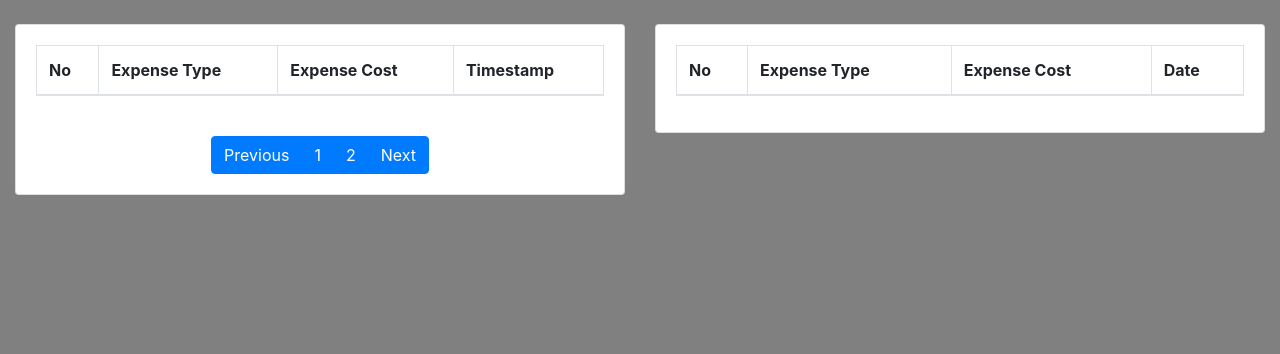
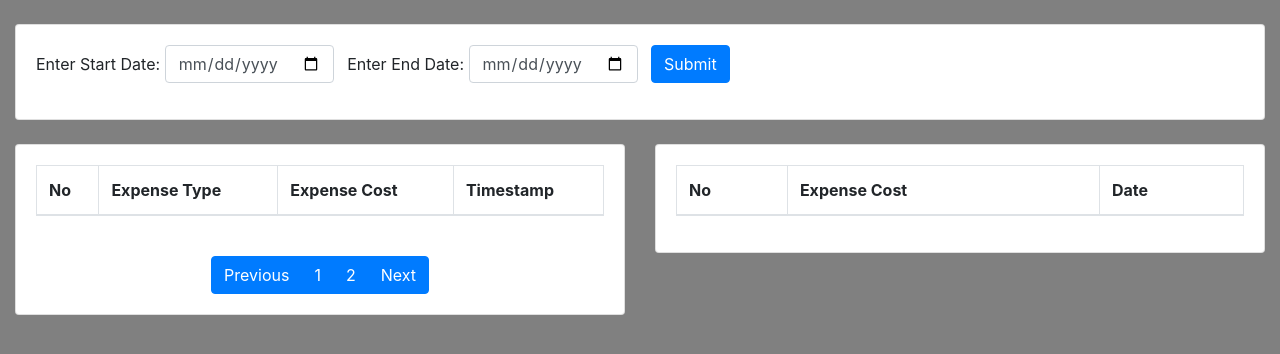
Before and after one commit to tan-infinity93/expenses-tracker, a Flask app: page /expenses/v1/reports in a window 1280 px wide. Shown: the part 56-410 px from the top of the page. Run offline with Flask 2, Linux system fonts and the light colour scheme; data comes from the database, SQL or seed files in the repository; both versions use the stored data as it was after the commit; lists and menus that the app fills with data are empty; some libraries are stand-ins or nearby versions.

Commit message:
latest changes

```diff
--- a/src/bindings/flask_sqlalchemy.py
+++ b/src/bindings/flask_sqlalchemy.py
@@ -65,12 +65,18 @@ class FlaskSqlAlchemy:
 	def group_expense_by_date(start_date=None, end_date=None):
 		try:
 			session = c_app.config.get('SESSION')
+			# query = session.query(
+			# 	ExpensesTracker.expense_type,
+			# 	func.sum(ExpensesTracker.expense_cost).label('expense_cost'),
+			# 	func.date(ExpensesTracker.timestamp)
+			# ).group_by(
+			# 	ExpensesTracker.expense_type,
+			# 	func.date(ExpensesTracker.timestamp)
+			# )
 			query = session.query(
-				ExpensesTracker.expense_type,
 				func.sum(ExpensesTracker.expense_cost).label('expense_cost'),
 				func.date(ExpensesTracker.timestamp)
 			).group_by(
-				ExpensesTracker.expense_type,
 				func.date(ExpensesTracker.timestamp)
 			)
 
@@ -79,9 +85,8 @@ class FlaskSqlAlchemy:
 				timestamp=timestamp)
 			expenses = [
 				{
-					'category': expense[0],
-					'cost': expense[1],
-					'date': expense[2]
+					'cost': expense[0],
+					'date': expense[1]
 				}
 				for expense in query.all()
 			]
--- a/src/templates/reports.html
+++ b/src/templates/reports.html
@@ -40,7 +40,24 @@
 <div class="container-fluid">
 	<br>
 	<div class="row">
-		<!-- <div class="col-sm-2"></div> -->
+		<div class="col-sm-12">
+			<div class="card">
+				<div class="card-body">
+					<div class="form-group form-inline">
+						<label for="std">Enter Start Date:&nbsp;</label>
+						<input type="date" class="form-control" placeholder="" id="std">
+						&nbsp;&nbsp;&nbsp;
+						<label for="end">Enter End Date:&nbsp;</label>
+						<input type="date" class="form-control" placeholder="" id="end">
+						&nbsp;&nbsp;&nbsp;
+						<button type="button" class="btn btn-primary" onclick="getData()">Submit</button>
+					</div>
+				</div>
+			</div>
+		</div>
+	</div>
+	<br>
+	<div class="row">
 		<div class="col-sm-6">
 			<div class="card">
 				<div class="card-body">
@@ -74,7 +91,6 @@
 						<thead>
 							<tr>
 								<th>No</th>
-								<th>Expense Type</th>
 								<th>Expense Cost</th>
 								<th>Date</th>
 							</tr>
@@ -134,12 +150,11 @@ getSummaryReports = () => {
 		for (var i = 0; i < expenses.length; i++) {
 			expensesHtml += '<tr>';
 			expensesHtml += '<td>'+(i+1)+'</td>';
-			expensesHtml += '<td>'+expenses[i]['category']+'</td>';
 			expensesHtml += '<td>'+expenses[i]['cost']+'</td>';
 			expensesHtml += '<td>'+expenses[i]['date']+'</td>';
 			expensesHtml += '</tr>';
 		}
-		expensesHtml += '<tr><td></td><td>Total</td><td id="total"></td><td></td></tr>';
+		expensesHtml += '<tr><td></td><td>Total</td><td id="total"></td></tr>';
 		document.getElementById('tbody1').innerHTML = expensesHtml;
 		document.getElementById('total').innerHTML = total;
 	})
@@ -149,11 +164,20 @@ getSummaryReports = () => {
 	})
 }
 
-getReports();
+// getReports();
 
 setTimeout(function() {
-  getSummaryReports();
+  // getSummaryReports();
 }, 1000);
+
+getData = () => {
+
+	let startDate = document.getElementById('std').value;
+	let endDate = document.getElementById('end').value;
+
+	alert(startDate);
+	alert(endDate);
+}
 
 
 </script>
```
Also changed, not shown: src/dev-expenses.db.
